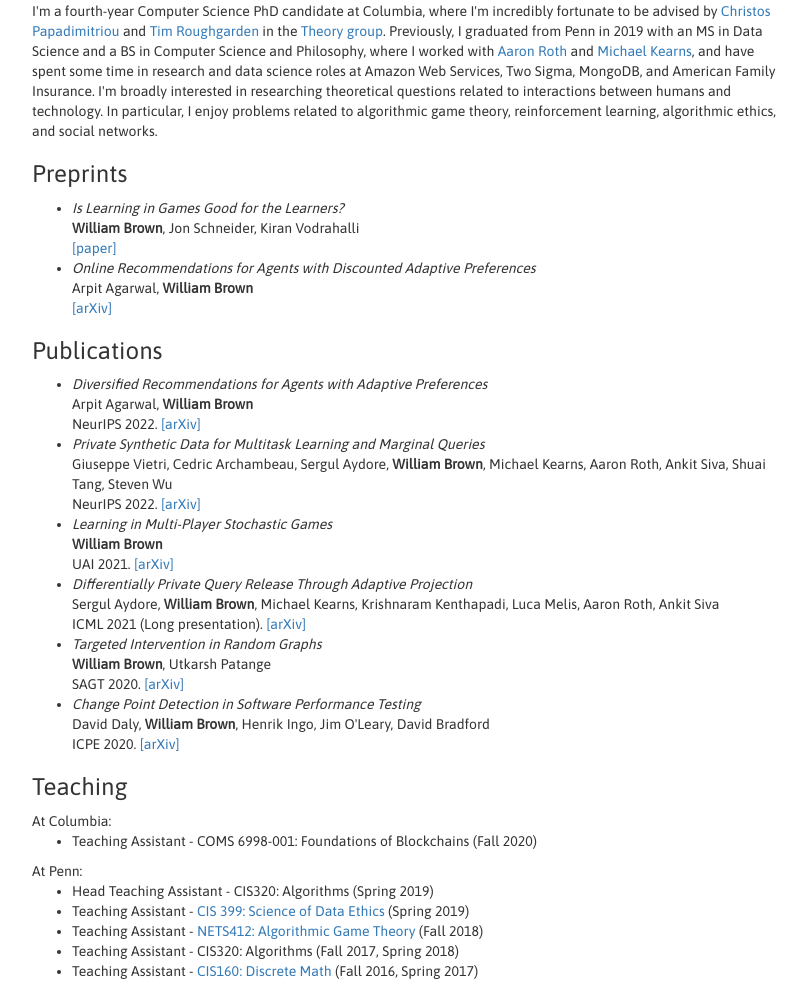
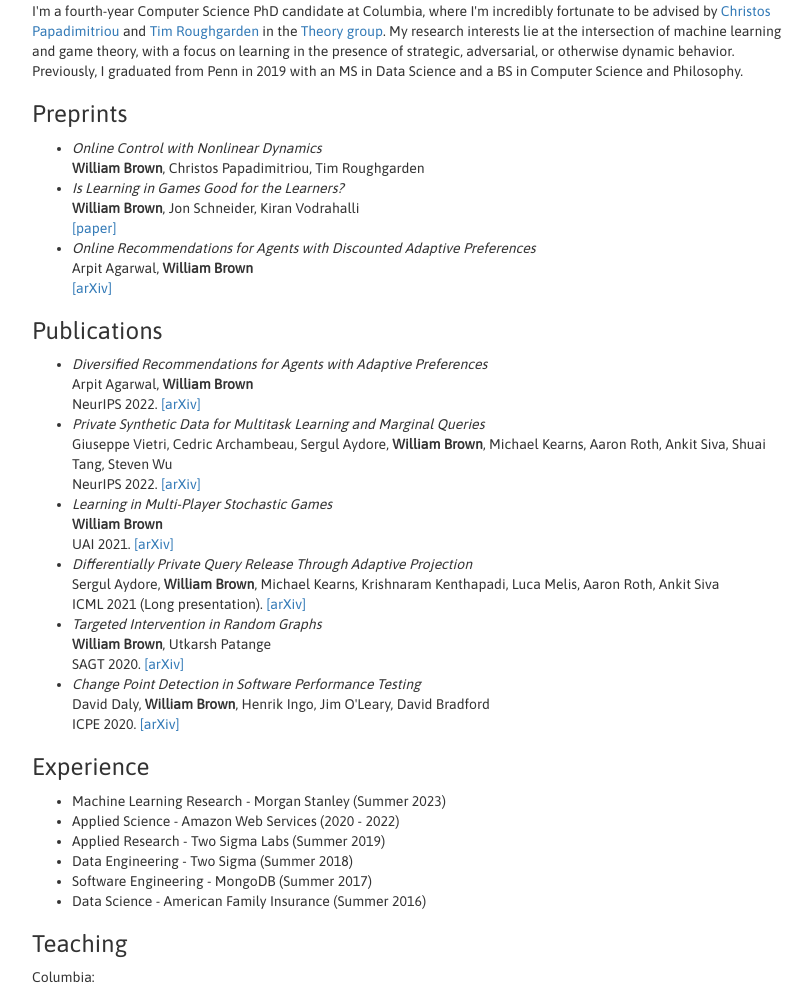
Before and after one commit to wibrown/wibrown.github.io, a plain HTML site: page index.html in a window 1280 px wide. Shown: the part 178-1162 px from the top of the page, without its empty margins (233-1045 px from the left). Drawn offline with Linux system fonts and the light colour scheme.

Commit message:
updated bio, preprints

```diff
--- a/index.html
+++ b/index.html
@@ -48,13 +48,15 @@
 
                 <div>
                 <h3>About</h3>
-                I'm a fourth-year Computer Science PhD candidate at Columbia, where I'm incredibly fortunate to be advised by <a href="https://en.wikipedia.org/wiki/Christos_Papadimitriou" target="_blank">Christos Papadimitriou</a> and <a href="https://timroughgarden.org" target="_blank">Tim Roughgarden</a> in the <a href="http://www.cs.columbia.edu/theory/" target="_blank">Theory group</a>.
-Previously, I graduated from Penn in 2019 with an MS in Data Science and a BS in Computer Science and Philosophy, where I worked with <a href="http://www.cis.upenn.edu/~aaroth/" target="_blank">Aaron Roth</a> and <a href="http://www.cis.upenn.edu/~mkearns/" target="_blank">Michael Kearns</a>, and have spent some time in research and data science roles at Amazon Web Services, Two Sigma, MongoDB, and American Family Insurance. I'm broadly interested in researching theoretical questions related to interactions between humans and technology. In particular, I enjoy problems related to algorithmic game theory, reinforcement learning, algorithmic ethics, and social networks.
+                I'm a fourth-year Computer Science PhD candidate at Columbia, where I'm incredibly fortunate to be advised by <a href="https://www.engineering.columbia.edu/faculty/christos-papadimitriou" target="_blank">Christos Papadimitriou</a> and <a href="https://timroughgarden.org" target="_blank">Tim Roughgarden</a> in the <a href="http://www.cs.columbia.edu/theory/" target="_blank">Theory group</a>.
+                My research interests lie at the intersection of machine learning and game theory, with a focus on learning in the presence of strategic, adversarial, or otherwise dynamic behavior.
+                Previously, I graduated from Penn in 2019 with an MS in Data Science and a BS in Computer Science and Philosophy.
 
 
                 <h3>Preprints</h3>
                 <ul>
-                    <li><em>Is Learning in Games Good for the Learners?</em><br><b>William Brown</b>, Jon Schneider, Kiran Vodrahalli<br><a href="./eq_separations.pdf">[paper]</a></li>
+                    <li><em>Online Control with Nonlinear Dynamics</em><br><b>William Brown</b>, Christos Papadimitriou, Tim Roughgarden<br></li>
+                    <li><em>Is Learning in Games Good for the Learners?</em><br><b>William Brown</b>, Jon Schneider, Kiran Vodrahalli<br><a href="./reward_regret_lig.pdf">[paper]</a></li>
                     <li><em>Online Recommendations for Agents with Discounted Adaptive Preferences</em><br>Arpit Agarwal, <b>William Brown</b><br><a href="https://arxiv.org/abs/2302.06014">[arXiv]</a></li>
                 </ul>
                 <h3>Publications</h3>
@@ -75,12 +77,21 @@ Previously, I graduated from Penn in 2019 with an MS in Data Science and a BS in
                     <li>(April 2019) <a href="https://github.com/algowatchPenn/GerryFair" target="_blank">Our team</a> won first place in Penn's Computer Science senior design competition.</li>
                 </ul>
                 -->
+                <h3>Experience</h3>
+                <ul>
+                    <li>Machine Learning Research - Morgan Stanley (Summer 2023)</li>
+                    <li>Applied Science - Amazon Web Services (2020 - 2022)</li>
+                    <li>Applied Research - Two Sigma Labs (Summer 2019)</li>
+                    <li>Data Engineering - Two Sigma (Summer 2018)</li>
+                    <li>Software Engineering - MongoDB (Summer 2017)</li>
+                    <li>Data Science - American Family Insurance (Summer 2016)</li>
+                </ul>
                 <h3>Teaching</h3>
-                At Columbia:
+                Columbia:
                 <ul>
                     <li>Teaching Assistant - COMS 6998-001: Foundations of Blockchains (Fall 2020)</li>
                 </ul>
-                At Penn:
+                Penn:
                 <ul>
                     <li>Head Teaching Assistant - CIS320: Algorithms (Spring 2019)</li>
                     <li>Teaching Assistant - <a href="https://www.seas.upenn.edu/~cis399/index.html" target="_blank">CIS 399: Science of Data Ethics</a> (Spring 2019)</li>
```
Also changed, not shown: 3 other files.
